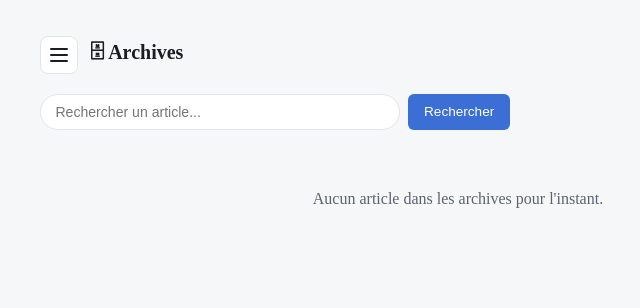
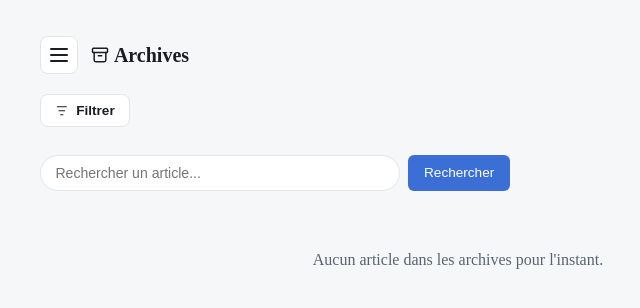
Before and after one commit to villainclement29-dotcom/CLMSurvey, a FastAPI app: page /archives in a window 1280 px wide. Shown: the top 308 px of the page, without its empty margins (182-822 px from the left). Run offline with FastAPI, Linux system fonts and the light colour scheme.

Commit message:
Cartes façon Le Monde, icônes SVG partout, catégories dans un menu Filtrer
- Cartes articles : retrait de l'encadré (fond, bordure, ombre) au
  profit d'une liste éditoriale — titre serif en gras, surtitre de
  catégorie en petites capitales colorées, filet de séparation entre
  articles. Couleurs par catégorie conservées (accent du surtitre).
- Tous les emojis remplacés par des icônes SVG (_icons.html, macros
  Jinja réutilisables) : navigation, catégories, cœur favoris,
  dossiers, lien source, bouton filtre — CATEGORY_ICONS retiré de
  config.py, devenu inutile.
- Catégories déplacées du menu burger vers un nouveau menu déroulant
  "Filtrer" au-dessus de la liste d'articles (accueil + archives),
  contextuel à la page courante. Le burger ne garde que la navigation
  (Accueil/Calendrier/Archives/Favoris).

```diff
--- a/app/config.py
+++ b/app/config.py
@@ -1,10 +1,8 @@
 """Liste des sources suivies, regroupées par catégorie."""
 
-# Catégories affichées dans l'UI, avec leur icône (les couleurs associées
-# vivent dans app/static/style.css, indexées par le même nom de catégorie).
+# Catégories affichées dans l'UI (icônes SVG dans app/templates/_icons.html,
+# couleurs associées dans app/static/style.css — indexées par ce même nom).
 CATEGORIES = ["IA", "Espace", "Astronomie", "Physique"]
-
-CATEGORY_ICONS = {"IA": "🤖", "Espace": "🚀", "Astronomie": "🔭", "Physique": "⚛️"}
 
 # arXiv : on interroge l'API par catégorie, chaque catégorie arXiv est
 # mappée vers une catégorie affichée. cs.AI/cs.LG/cs.CV/cs.RO/cs.CL couvrent
--- a/app/main.py
+++ b/app/main.py
@@ -12,7 +12,7 @@ from fastapi.staticfiles import StaticFiles
 from fastapi.templating import Jinja2Templates
 
 from app.collector import run_collection
-from app.config import CATEGORIES, CATEGORY_ICONS
+from app.config import CATEGORIES
 from app.db import (
     add_favorite,
     assign_favorites_to_folder,
@@ -92,7 +92,6 @@ def index(request: Request, category: str = "Toutes", refreshed: Optional[int] =
             "categories": ["Toutes"] + CATEGORIES,
             "selected": category,
             "refreshed": refreshed,
-            "cat_icons": CATEGORY_ICONS,
             "favorited_ids": favorited_ids,
             "folders": folders,
         },
@@ -126,7 +125,6 @@ def archives(request: Request, category: str = "Toutes", q: str = "", limit: int
             "limit": limit,
             "page_size": PAGE_SIZE,
             "has_more": has_more,
-            "cat_icons": CATEGORY_ICONS,
             "favorited_ids": favorited_ids,
             "folders": folders,
         },
@@ -141,7 +139,7 @@ def calendar_page(request: Request):
     groups = group_events_by_date(events)
     return templates.TemplateResponse(
         "calendar.html",
-        {"request": request, "groups": groups, "cat_icons": CATEGORY_ICONS},
+        {"request": request, "groups": groups},
     )
 
 
@@ -164,7 +162,6 @@ def article(request: Request, item_id: int):
         {
             "request": request,
             "item": item,
-            "cat_icons": CATEGORY_ICONS,
             "favorited": favorited,
             "folders": folders,
         },
@@ -212,10 +209,10 @@ def favorites_unclassified(request: Request):
         {
             "request": request,
             "title": "Non classés",
+            "unclassified": True,
             "items": items,
             "folders": folders,
             "favorited_ids": favorited_ids,
-            "cat_icons": CATEGORY_ICONS,
             "next": "/favorites/unclassified",
         },
     )
@@ -238,7 +235,6 @@ def favorites_folder(request: Request, folder_id: int):
             "items": items,
             "folders": folders,
             "favorited_ids": favorited_ids,
-            "cat_icons": CATEGORY_ICONS,
             "next": f"/favorites/folder/{folder_id}",
         },
     )
--- a/app/static/style.css
+++ b/app/static/style.css
@@ -703,3 +693,74 @@ button {
 }
 
 .folder-picker-list button:hover { background: var(--surface-hover); }
+
+/* Icônes SVG */
+
+.icon-svg {
+  width: 1em;
+  height: 1em;
+  flex-shrink: 0;
+  vertical-align: -0.15em;
+}
+
+/* Menu déroulant "Filtrer" (catégories) */
+
+.filter-bar {
+  position: relative;
+  margin-bottom: 1.75rem;
+}
+
+.filter-toggle-btn {
+  display: inline-flex;
+  align-items: center;
+  gap: 0.45rem;
+  background: var(--surface);
+  color: var(--text);
+  border: 1px solid var(--border);
+  border-radius: 8px;
+  padding: 0.5rem 0.9rem;
+  font-size: 0.85rem;
+  font-weight: 600;
+  cursor: pointer;
+}
+
+.filter-toggle-btn:hover { background: var(--surface-hover); }
+
+.filter-active-badge {
+  background: var(--accent);
+  color: white;
+  border-radius: 999px;
+  padding: 0.1rem 0.55rem;
+  font-size: 0.72rem;
+}
+
+.filter-dropdown {
+  position: absolute;
+  top: calc(100% + 0.4rem);
+  left: 0;
+  z-index: 5;
+  background: var(--surface);
+  border: 1px solid var(--border);
+  border-radius: 10px;
+  padding: 0.4rem;
+  min-width: 200px;
+  box-shadow: 0 12px 28px -8px rgba(0, 0, 0, 0.35);
+  display: flex;
+  flex-direction: column;
+  gap: 0.1rem;
+}
+
+.filter-dropdown-link {
+  display: flex;
+  align-items: center;
+  gap: 0.5rem;
+  padding: 0.5rem 0.6rem;
+  border-radius: 6px;
+  color: var(--text);
+  text-decoration: none;
+  font-size: 0.88rem;
+}
+
+.filter-dropdown-link:hover { background: var(--surface-hover); }
+
+.filter-dropdown-link.active { background: var(--accent); color: white; }
--- /dev/null
+++ b/app/templates/_filter_dropdown.html
@@ -0,0 +1,34 @@
+{% import "_icons.html" as icons %}
+{% if categories is defined %}
+{% set base = '/archives' if request.url.path == '/archives' else '/' %}
+<div class="filter-bar">
+  <button type="button" class="filter-toggle-btn" id="filter-toggle-btn">
+    {{ icons.filter() }} Filtrer
+    {% if selected != 'Toutes' %}<span class="filter-active-badge">{{ selected }}</span>{% endif %}
+  </button>
+  <div class="filter-dropdown" id="filter-dropdown" hidden>
+    {% for cat in categories %}
+    <a href="{{ base }}?category={{ cat }}" class="filter-dropdown-link {{ 'active' if cat == selected else '' }}">
+      {% if cat != 'Toutes' %}{{ icons.cat_icon(cat) }}{% endif %}
+      {{ cat }}
+    </a>
+    {% endfor %}
+  </div>
+</div>
+
+<script>
+  (function () {
+    var btn = document.getElementById("filter-toggle-btn");
+    var dropdown = document.getElementById("filter-dropdown");
+    btn.addEventListener("click", function (e) {
+      e.stopPropagation();
+      dropdown.hidden = !dropdown.hidden;
+    });
+    document.addEventListener("click", function (e) {
+      if (!dropdown.hidden && !dropdown.contains(e.target) && e.target !== btn) {
+        dropdown.hidden = true;
+      }
+    });
+  })();
+</script>
+{% endif %}
--- a/app/templates/_folder_picker_modal.html
+++ b/app/templates/_folder_picker_modal.html
@@ -1,3 +1,4 @@
+{% import "_icons.html" as icons %}
 {% if folders is defined %}
 <div class="modal-backdrop" id="folder-picker-backdrop" hidden>
   <div class="modal">
@@ -8,7 +9,7 @@
       <ul class="folder-picker-list">
         <li><button type="submit" name="folder_id" value="none">Sans dossier</button></li>
         {% for f in folders %}
-        <li><button type="submit" name="folder_id" value="{{ f.id }}">📁 {{ f.name }}</button></li>
+        <li><button type="submit" name="folder_id" value="{{ f.id }}">{{ icons.folder() }} {{ f.name }}</button></li>
         {% endfor %}
       </ul>
     </form>
--- /dev/null
+++ b/app/templates/_icons.html
@@ -0,0 +1,63 @@
+{% macro home(class="icon-svg") %}
+<svg class="{{ class }}" viewBox="0 0 24 24" fill="none" stroke="currentColor" stroke-width="1.8" stroke-linecap="round" stroke-linejoin="round"><path d="M3 11l9-8 9 8"/><path d="M5 10v10a1 1 0 0 0 1 1h12a1 1 0 0 0 1-1V10"/><path d="M9 21v-6h6v6"/></svg>
+{% endmacro %}
+
+{% macro calendar(class="icon-svg") %}
+<svg class="{{ class }}" viewBox="0 0 24 24" fill="none" stroke="currentColor" stroke-width="1.8" stroke-linecap="round" stroke-linejoin="round"><rect x="3" y="5" width="18" height="16" rx="2"/><path d="M8 3v4M16 3v4M3 10h18"/></svg>
+{% endmacro %}
+
+{% macro archive(class="icon-svg") %}
+<svg class="{{ class }}" viewBox="0 0 24 24" fill="none" stroke="currentColor" stroke-width="1.8" stroke-linecap="round" stroke-linejoin="round"><rect x="3" y="4" width="18" height="5" rx="1"/><path d="M5 9v9a2 2 0 0 0 2 2h10a2 2 0 0 0 2-2V9"/><path d="M10 13h4"/></svg>
+{% endmacro %}
+
+{% macro heart(class="icon-svg", filled=False) %}
+{% if filled %}
+<svg class="{{ class }}" viewBox="0 0 24 24" fill="currentColor" stroke="none"><path d="M12 20.5c-.3 0-.6-.1-.8-.3C6.8 16.6 3 13 3 8.9 3 6.2 5.1 4 7.7 4c1.6 0 3.1.8 4 2.1.9-1.3 2.4-2.1 4-2.1C18.3 4 21 6.2 21 8.9c0 4.1-3.8 7.7-8.2 11.3-.2.2-.5.3-.8.3z"/></svg>
+{% else %}
+<svg class="{{ class }}" viewBox="0 0 24 24" fill="none" stroke="currentColor" stroke-width="1.8" stroke-linecap="round" stroke-linejoin="round"><path d="M12 20.5c-.3 0-.6-.1-.8-.3C6.8 16.6 3 13 3 8.9 3 6.2 5.1 4 7.7 4c1.6 0 3.1.8 4 2.1.9-1.3 2.4-2.1 4-2.1C18.3 4 21 6.2 21 8.9c0 4.1-3.8 7.7-8.2 11.3-.2.2-.5.3-.8.3z"/></svg>
+{% endif %}
+{% endmacro %}
+
+{% macro folder(class="icon-svg") %}
+<svg class="{{ class }}" viewBox="0 0 24 24" fill="none" stroke="currentColor" stroke-width="1.8" stroke-linecap="round" stroke-linejoin="round"><path d="M3 7a1 1 0 0 1 1-1h5l2 2h9a1 1 0 0 1 1 1v9a1 1 0 0 1-1 1H4a1 1 0 0 1-1-1V7z"/></svg>
+{% endmacro %}
+
+{% macro inbox(class="icon-svg") %}
+<svg class="{{ class }}" viewBox="0 0 24 24" fill="none" stroke="currentColor" stroke-width="1.8" stroke-linecap="round" stroke-linejoin="round"><path d="M3 12l3-8h12l3 8"/><path d="M3 12v6a1 1 0 0 0 1 1h16a1 1 0 0 0 1-1v-6"/><path d="M3 12h5l1.5 2.5h5L16 12h5"/></svg>
+{% endmacro %}
+
+{% macro external_link(class="icon-svg") %}
+<svg class="{{ class }}" viewBox="0 0 24 24" fill="none" stroke="currentColor" stroke-width="1.8" stroke-linecap="round" stroke-linejoin="round"><path d="M14 4h6v6"/><path d="M20 4l-9 9"/><path d="M18 14v5a1 1 0 0 1-1 1H5a1 1 0 0 1-1-1V7a1 1 0 0 1 1-1h5"/></svg>
+{% endmacro %}
+
+{% macro filter(class="icon-svg") %}
+<svg class="{{ class }}" viewBox="0 0 24 24" fill="none" stroke="currentColor" stroke-width="1.8" stroke-linecap="round" stroke-linejoin="round"><path d="M4 5h16M7 12h10M10 19h4"/></svg>
+{% endmacro %}
+
+{% macro search(class="icon-svg") %}
+<svg class="{{ class }}" viewBox="0 0 24 24" fill="none" stroke="currentColor" stroke-width="1.8" stroke-linecap="round" stroke-linejoin="round"><circle cx="11" cy="11" r="7"/><path d="M21 21l-4.3-4.3"/></svg>
+{% endmacro %}
+
+{% macro cat_ia(class="icon-svg") %}
+<svg class="{{ class }}" viewBox="0 0 24 24" fill="none" stroke="currentColor" stroke-width="1.8" stroke-linecap="round" stroke-linejoin="round"><rect x="5" y="8" width="14" height="10" rx="2"/><path d="M12 8V4M9 4h6"/><circle cx="9" cy="13" r="1" fill="currentColor" stroke="none"/><circle cx="15" cy="13" r="1" fill="currentColor" stroke="none"/><path d="M9 17h6"/></svg>
+{% endmacro %}
+
+{% macro cat_espace(class="icon-svg") %}
+<svg class="{{ class }}" viewBox="0 0 24 24" fill="none" stroke="currentColor" stroke-width="1.8" stroke-linecap="round" stroke-linejoin="round"><path d="M12 2c3 2 4 6 4 10 0 2-.5 4-1 5l-3 3-3-3c-.5-1-1-3-1-5 0-4 1-8 4-10z"/><path d="M9 15l-3 1 1-3M15 15l3 1-1-3"/><circle cx="12" cy="10" r="1.5"/></svg>
+{% endmacro %}
+
+{% macro cat_astronomie(class="icon-svg") %}
+<svg class="{{ class }}" viewBox="0 0 24 24" fill="none" stroke="currentColor" stroke-width="1.8" stroke-linecap="round" stroke-linejoin="round"><path d="M4 14l13-7 2 4-13 7-2-4z"/><path d="M8 15l-2 6M14 12l1.5 3M6 20h4"/><circle cx="19" cy="6" r="1.5" fill="currentColor" stroke="none"/></svg>
+{% endmacro %}
+
+{% macro cat_physique(class="icon-svg") %}
+<svg class="{{ class }}" viewBox="0 0 24 24" fill="none" stroke="currentColor" stroke-width="1.5"><circle cx="12" cy="12" r="1.6" fill="currentColor" stroke="none"/><ellipse cx="12" cy="12" rx="9" ry="4"/><ellipse cx="12" cy="12" rx="9" ry="4" transform="rotate(60 12 12)"/><ellipse cx="12" cy="12" rx="9" ry="4" transform="rotate(120 12 12)"/></svg>
+{% endmacro %}
+
+{% macro cat_icon(category, class="icon-svg") %}
+{%- if category == "IA" -%}{{ cat_ia(class) }}
+{%- elif category == "Espace" -%}{{ cat_espace(class) }}
+{%- elif category == "Astronomie" -%}{{ cat_astronomie(class) }}
+{%- elif category == "Physique" -%}{{ cat_physique(class) }}
+{%- endif -%}
+{% endmacro %}
--- a/app/templates/_sidebar_panel.html
+++ b/app/templates/_sidebar_panel.html
@@ -1,25 +1,14 @@
+{% import "_icons.html" as icons %}
 <div class="sidebar-backdrop" id="sidebar-backdrop" hidden>
   <nav class="sidebar">
     <button type="button" class="sidebar-close" id="sidebar-close-btn" aria-label="Fermer le menu">&times;</button>
 
     <div class="sidebar-section">
-      <a href="/" class="sidebar-link {{ 'active' if request.url.path == '/' else '' }}">🏠 Accueil</a>
-      <a href="/calendar" class="sidebar-link {{ 'active' if request.url.path == '/calendar' else '' }}">📅 Calendrier</a>
-      <a href="/archives" class="sidebar-link {{ 'active' if request.url.path == '/archives' else '' }}">🗄 Archives</a>
-      <a href="/favorites" class="sidebar-link {{ 'active' if '/favorites' in request.url.path else '' }}">♥ Favoris</a>
+      <a href="/" class="sidebar-link {{ 'active' if request.url.path == '/' else '' }}">{{ icons.home() }} Accueil</a>
+      <a href="/calendar" class="sidebar-link {{ 'active' if request.url.path == '/calendar' else '' }}">{{ icons.calendar() }} Calendrier</a>
+      <a href="/archives" class="sidebar-link {{ 'active' if request.url.path == '/archives' else '' }}">{{ icons.archive() }} Archives</a>
+      <a href="/favorites" class="sidebar-link {{ 'active' if '/favorites' in request.url.path else '' }}">{{ icons.heart() }} Favoris</a>
     </div>
-
-    {% if categories is defined %}
-    {% set base = '/archives' if request.url.path == '/archives' else '/' %}
-    <div class="sidebar-section">
-      <span class="sidebar-section-title">Catégories</span>
-      {% for cat in categories %}
-      <a href="{{ base }}?category={{ cat }}" class="sidebar-link {{ 'active' if cat == selected else '' }}">
-        {% if cat in cat_icons %}<span class="icon">{{ cat_icons[cat] }}</span>{% endif %} {{ cat }}
-      </a>
-      {% endfor %}
-    </div>
-    {% endif %}
   </nav>
 </div>
 
--- a/app/templates/archives.html
+++ b/app/templates/archives.html
@@ -8,19 +8,22 @@
   {% include "_pwa_head.html" %}
 </head>
 <body>
+  {% import "_icons.html" as icons %}
   <header>
     <div class="header-left">
       {% include "_sidebar_toggle.html" %}
-      <h1>🗄 Archives</h1>
+      <h1>{{ icons.archive() }} Archives</h1>
     </div>
   </header>
+
+  {% include "_filter_dropdown.html" %}
 
   <form method="get" action="/archives" class="search-form">
     <input type="hidden" name="category" value="{{ selected }}">
     <input type="search" name="q" value="{{ search }}" placeholder="Rechercher un article...">
     <button type="submit">Rechercher</button>
     {% if search %}
-    <a class="clear-search" href="/archives?category={{ selected }}">✕ Effacer</a>
+    <a class="clear-search" href="/archives?category={{ selected }}">&times; Effacer</a>
     {% endif %}
   </form>
 
--- a/app/templates/calendar.html
+++ b/app/templates/calendar.html
@@ -8,10 +8,11 @@
   {% include "_pwa_head.html" %}
 </head>
 <body>
+  {% import "_icons.html" as icons %}
   <header>
     <div class="header-left">
       {% include "_sidebar_toggle.html" %}
-      <h1>📅 Calendrier</h1>
+      <h1>{{ icons.calendar() }} Calendrier</h1>
     </div>
   </header>
 
@@ -30,7 +31,7 @@
         {% for ev in events %}
         <li>
           <a class="calendar-event" data-category="{{ ev.category }}" href="/article/{{ ev.item_id }}">
-            <span class="badge">{{ cat_icons.get(ev.category, '') }} {{ ev.category }}</span>
+            <span class="badge">{{ icons.cat_icon(ev.category) }} {{ ev.category }}</span>
             <span class="calendar-event-title">{{ ev.title }}</span>
           </a>
         </li>
--- a/app/templates/favorites_list.html
+++ b/app/templates/favorites_list.html
@@ -8,10 +8,11 @@
   {% include "_pwa_head.html" %}
 </head>
 <body>
+  {% import "_icons.html" as icons %}
   <header>
     <div class="header-left">
       {% include "_sidebar_toggle.html" %}
-      <h1>📁 {{ title }}</h1>
+      <h1>{{ icons.inbox() if unclassified is defined else icons.folder() }} {{ title }}</h1>
     </div>
   </header>
 
--- a/app/templates/index.html
+++ b/app/templates/index.html
@@ -18,6 +18,8 @@
   {% if refreshed is not none %}
   <p class="flash">{{ refreshed }} nouvel(le/aux) article(s) ajouté(s).</p>
   {% endif %}
+
+  {% include "_filter_dropdown.html" %}
 
   {% set next_url = request.url.path ~ ('?' ~ request.url.query if request.url.query else '') %}
   <h2 class="date-heading">
```
Also changed, not shown: other parts of app/static/style.css (+29 -39 lines), app/templates/_item_card.html (+5 -4 lines), app/templates/favorites.html (+4 -3 lines), app/templates/summary.html (+5 -4 lines).
